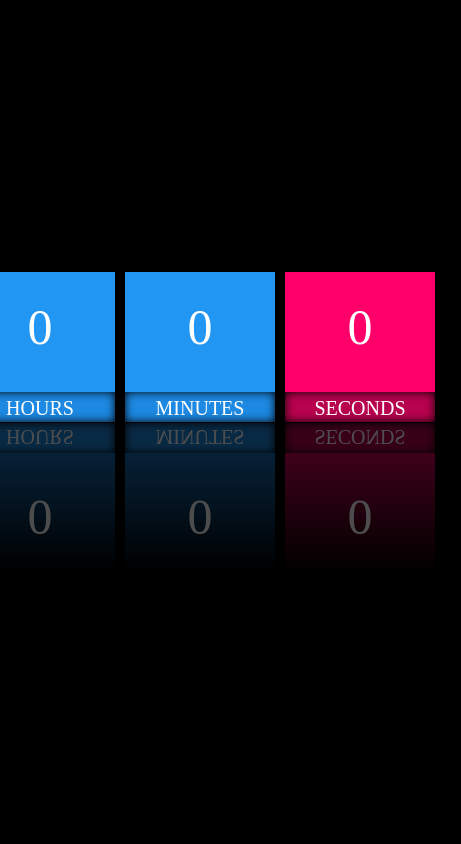
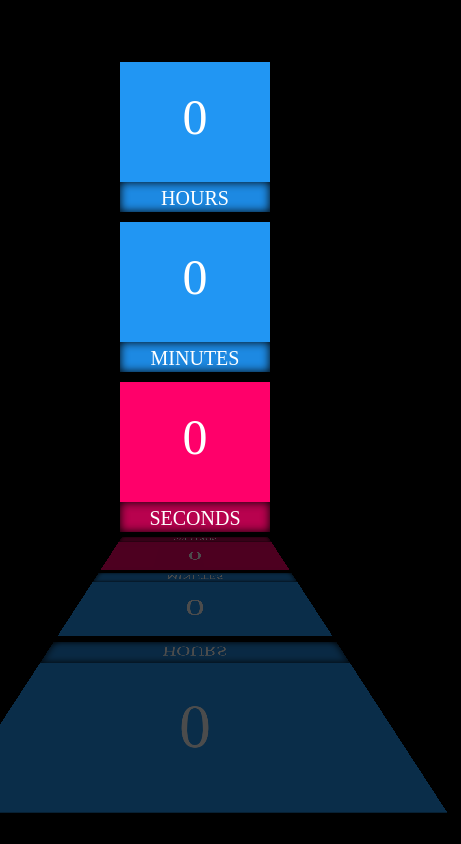
Before and after one commit to junilowahab/Digital-Clock, a plain HTML site: page digital-clock-reflection/index.html in a window 390 px wide. Shown: the whole page, 461 px wide, since content can reach past the window. Drawn offline with Linux system fonts and the light colour scheme.

Commit message:
Added responsive design Respobsivenes takes place at 400px width. Added perspective to the reflection

```diff
--- a/digital-clock-reflection/clock.css
+++ b/digital-clock-reflection/clock.css
@@ -69,3 +69,36 @@ body{
 .reverse .time.seconds{
     background-image: linear-gradient(black, #ff006a);
 }
+
+@media only screen and (max-width: 400px) {
+    .body{
+
+    }
+
+    .clock{
+        flex-direction: column;
+    }
+
+    .reverse{
+        transform: perspective(200px) rotateX(220deg);
+        height: 260px;
+    }
+
+    .reverse .time{
+        background-image: none;
+        width: 310px;
+    }
+
+    .reverse .time.seconds{
+        background-image: none;
+    }
+
+    .reverse .time .name{
+        width: 310px;
+    }
+
+    .time{
+        margin-top: 10px;
+        margin-left: 0px;
+    }
+}
```
